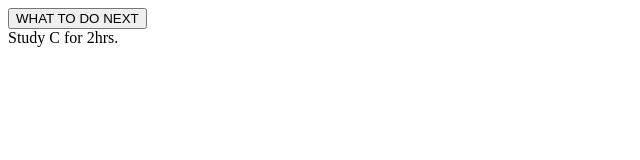
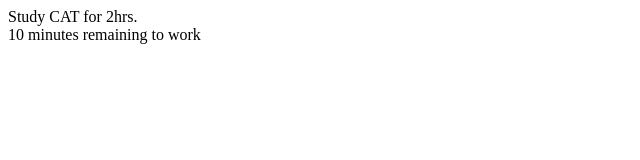
Before and after one commit to royatirek/TimeShufffle, a plain HTML site: page index.html in a window 1280 px wide. Both pictures are taken after a click on the button "WHAT TO DO NEXT". Shown: the whole page, without its empty margins (0-640 px from the left). Drawn offline with Linux system fonts and the light colour scheme.

Commit message:
alpha 1.1 Time interval added which disables the button for that time.

```diff
--- a/function.js
+++ b/function.js
@@ -2,12 +2,38 @@
 var imp1=[ ["Digital",0.5] , ["Machine",1] , ["CAT",1] ,["Power System",1]  , ["Signal and System",1] ,
 ["Miscellaneous",1] ];
 var old_index=6;
-var imp2=[ ["Meteor",2] , ["JAVA",2] , ["C",2],["CAT",2] ];
-var phrs=0,shrs=0,total_shrs=0,total_phrs=0,prob_cal,relax_ratio;
+var imp2=[ ["Coursera",2] , ["JAVA or C",2],["CAT",2],["Miscellaneous",2] ];
+var phrs=0,shrs=0,total_shrs=0,total_phrs=0,prob_cal,relax_ratio,old_time,new_time,time_diff_s,time_diff_m,clock,hrs;
 var index=0;
+		function count()
+		{
+			var d = new Date();
+			new_time = d.getTime();
+			//Note-have to change seconds to minute
+			time_diff_m=hrs*6-Math.floor((new_time - old_time)/1000);
+
+			$("#countdown").html(time_diff_m+" minutes remaining to work");
+			if(time_diff_m=== 0)
+			{
+				clearInterval(clock);
+				document.getElementById('shuffle').addEventListener("click",probab);
+				$('#shuffle').show();
+				$("#countdown").html("Get ready for next task")
+				$("#message").html("Time limit crossed");
+
+			}
+		}
+		function countdown()
+		{
+			"use strict";
+			$('#shuffle').hide();
+			document.getElementById('shuffle').removeEventListener("click",probab);
+			"use strict";
+			clock= setInterval(count,1000);
 
 
-		//Try to find the order for imp1 subjects
+		}
+				//Try to find the order for imp1 subjects
 		function pselecter()
 		{
 			"use strict";
@@ -18,6 +44,11 @@ var index=0;
 						var mul=(Math.floor((2*Math.random()))+1);
 						phrs=imp1[index][1]*mul;
 						$("#message").html("Study "+imp1[index][0]+" for "+phrs+"hrs.");
+						var d = new Date();
+						old_time = d.getTime();
+						//old_time=Date.getTime();
+						hrs=phrs;
+						countdown(phrs);
 						//Use below function when above function is not working.
 						//alert("Study "+imp1[index][0]+" for "+phrs+"hrs.");
 						total_phrs=total_phrs+phrs;
@@ -45,6 +76,11 @@ var index=0;
 						var mul=Math.floor((Math.random()))+1;
 						shrs=imp2[index][1]*mul;
 						$("#message").html("Study "+imp2[index][0]+" for "+shrs+"hrs.");
+						var d = new Date();
+						old_time = d.getTime();
+						//old_time=Date.getTime();
+						hrs=shrs;
+						countdown(shrs);
 						//Use below function when above function is not working.
 						//alert ("Study "+imp2[index][0]+" for "+shrs+"hrs.");
 						total_shrs=total_shrs+shrs;
--- a/index.html
+++ b/index.html
@@ -13,6 +13,9 @@
 <div id="message">
 
 </div>
+<div id="countdown">
+
+</div>
 </body>
 <script src="function.js" type="text/javascript"></script>
 </html>
```
